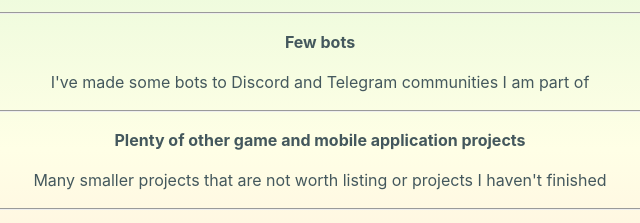
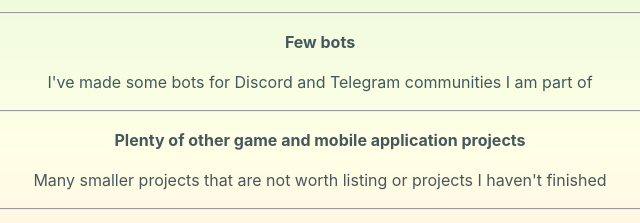
Before and after one commit to Lagical/portfolio, a website: page public/projects.html in a window 1280 px wide. Shown: the part 1130-1353 px from the top of the page, 320-960 px from the left. Drawn offline with Linux system fonts and the light colour scheme.

Commit message:
Update projects.html

```diff
--- a/public/projects.html
+++ b/public/projects.html
@@ -52,7 +52,7 @@
        </p>
        <hr>
         <p><b>Few bots</b></p>
-    <p>I've made some bots to Discord and Telegram communities I am part of
+    <p>I've made some bots for Discord and Telegram communities I am part of
        </p>
        <hr>
         <p><b>Plenty of other game and mobile application projects</b></p>
```
